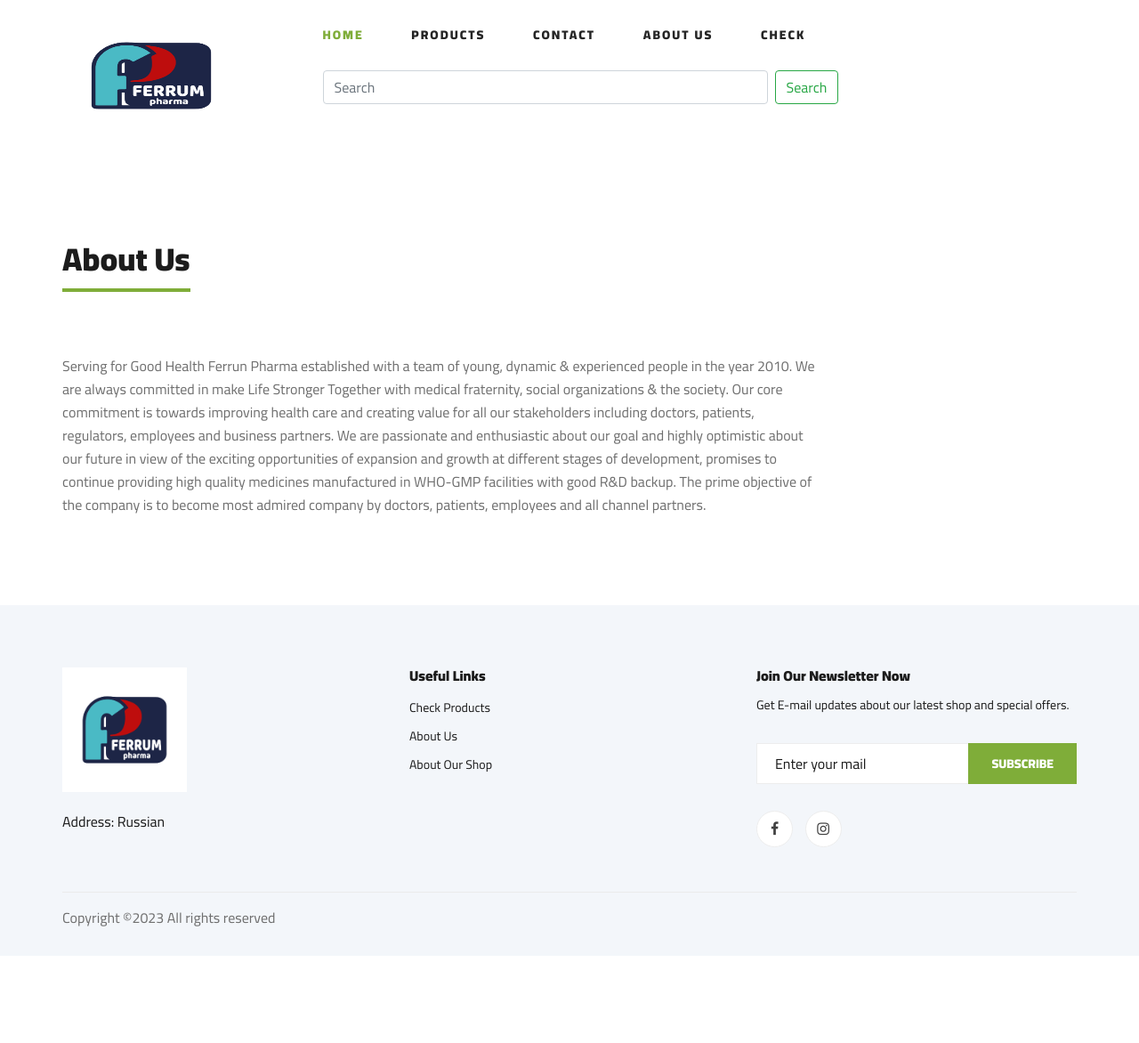
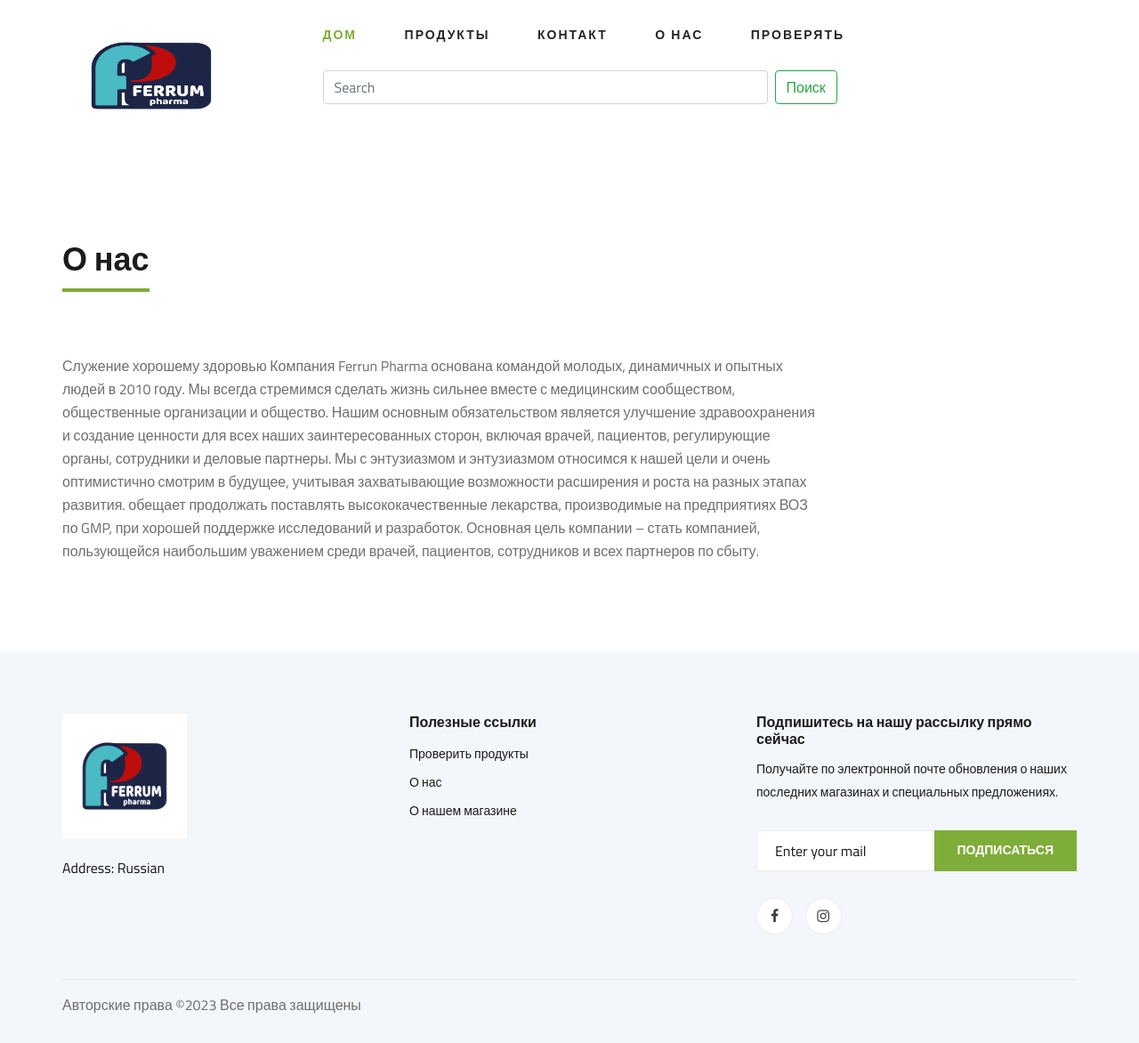
Before and after one commit to tomas2310328/pharma-rose, a Django app: page /about-us/ in a window 1280 px wide. Shown: the whole page at 89% size. Before the commit the page ends 1041 px from the top, so only its background shows below. Run offline with Django 3.2, Linux system fonts and the light colour scheme; some libraries are stand-ins or nearby versions; some web fonts are replaced.

Commit message:
Add russian lang

```diff
--- a/products/templates/products/product_list.html
+++ b/products/templates/products/product_list.html
@@ -10,7 +10,7 @@
             <div class="col-lg-9 col-md-7">
                 <div class="product__discount">
                     <div class="section-title product__discount__title">
-                        <h2>Products</h2>
+                        <h2>Продукты</h2>
                     </div>
                     <div class="row">
                       {% for product in object_list %}
@@ -41,7 +41,7 @@
                         </div>
                       {% empty %}
                       <div class="post-content text-center">
-                        <p>Sorry, No there any Products Yet!</p>
+                        <p>К сожалению, товаров пока нет!</p>
                       </div>
                     {% endfor %}
                     </div>
--- a/products/templates/products/search.html
+++ b/products/templates/products/search.html
@@ -1,6 +1,6 @@
 {% extends "base.html" %}
 
-{% block title %}Ferrun Pharma | Products{% endblock %}
+{% block title %}Ferrun Pharma | Продукты{% endblock %}
 
 {% block content %}
 
@@ -10,7 +10,7 @@
             <div class="col-lg-9 col-md-7">
                 <div class="product__discount">
                     <div class="section-title product__discount__title">
-                        <h2>Products</h2>
+                        <h2>Продукты</h2>
                     </div>
                     <div class="row">
                         {% for product in object_list %}
@@ -43,7 +43,7 @@
                         {% empty %}
                         <div class="container">
                             <div class="post-content text-center">
-                                <p>No Products</p>
+                                <p>Нет продуктов!</p>
                             </div>
                         </div>
                         {% endfor %}
--- a/templates/about.html
+++ b/templates/about.html
@@ -1,5 +1,5 @@
 {% extends "base.html" %}
-{% block title %}Ferrun Pharma | About-US{% endblock %}
+{% block title %}Ferrun Pharma | О нас{% endblock %}
 
 
 {% block content %}
@@ -9,7 +9,7 @@
         <div class="row">
             <div class="col-12">
                 <div class="section-title product__discount__title">
-                    <h2 style="margin-bottom: 20px; margin-top: 50px;">About Us</h2>
+                    <h2 style="margin-bottom: 20px; margin-top: 50px;">О нас</h2>
                 </div>
             </div>
         </div>
@@ -25,11 +25,11 @@
 
             <div class="col-12 col-lg-9">
                 <div class="about--us--content mb-80">
-                    <p style="margin-bottom: 100px;">Serving for Good Health
-                      Ferrun Pharma established with a team of young, dynamic & experienced people in the year 2010. We are always committed in make Life Stronger Together with medical fraternity,
-                      social organizations & the society. Our core commitment is towards improving health care and creating value for all our stakeholders including doctors, patients,
-                      regulators, employees and business partners. We are passionate and enthusiastic about our goal and highly optimistic about our future in view of the exciting opportunities of expansion and growth at different stages of development,
-                      promises to continue providing high quality medicines manufactured in WHO-GMP facilities with good R&D backup. The prime objective of the company is to become most admired company by doctors, patients, employees and all channel partners.</p>
+                    <p style="margin-bottom: 100px;">Служение хорошему здоровью
+                        Компания Ferrun Pharma основана командой молодых, динамичных и опытных людей в 2010 году. Мы всегда стремимся сделать жизнь сильнее вместе с медицинским сообществом,
+                        общественные организации и общество. Нашим основным обязательством является улучшение здравоохранения и создание ценности для всех наших заинтересованных сторон, включая врачей, пациентов,
+                        регулирующие органы, сотрудники и деловые партнеры. Мы с энтузиазмом и энтузиазмом относимся к нашей цели и очень оптимистично смотрим в будущее, учитывая захватывающие возможности расширения и роста на разных этапах развития.
+                        обещает продолжать поставлять высококачественные лекарства, производимые на предприятиях ВОЗ по GMP, при хорошей поддержке исследований и разработок. Основная цель компании – стать компанией, пользующейся наибольшим уважением среди врачей, пациентов, сотрудников и всех партнеров по сбыту.</p>
                 </div>
             </div>
         </div>
--- a/templates/base/footer.html
+++ b/templates/base/footer.html
@@ -67,21 +67,21 @@
             </div>
             <div class="col-lg-4 col-md-6 col-sm-6 offset-lg-1">
                 <div class="footer__widget">
-                    <h6>Useful Links</h6>
+                    <h6>Полезные ссылки</h6>
                     <ul>
-                        <li><a href="{% url 'check:check_serial' %}">Check Products</a></li>
-                        <li><a href="{% url 'about' %}">About Us</a></li>
-                        <li><a href="{% url 'products:product_list' %}">About Our Shop</a></li>
+                        <li><a href="{% url 'check:check_serial' %}">Проверить продукты</a></li>
+                        <li><a href="{% url 'about' %}">О нас</a></li>
+                        <li><a href="{% url 'products:product_list' %}">О нашем магазине</a></li>
                     </ul>
                 </div>
             </div>
             <div class="col-lg-4 col-md-12">
                 <div class="footer__widget">
-                    <h6>Join Our Newsletter Now</h6>
-                    <p>Get E-mail updates about our latest shop and special offers.</p>
+                    <h6>Подпишитесь на нашу рассылку прямо сейчас</h6>
+                    <p>Получайте по электронной почте обновления о наших последних магазинах и специальных предложениях.</p>
                     <form action="#">
                         <input type="text" placeholder="Enter your mail">
-                        <button type="submit" class="site-btn">Subscribe</button>
+                        <button type="submit" class="site-btn">Подписаться</button>
                     </form>
                     <div class="footer__widget__social">
                         <a target="_blank" href="https://www.facebook.com/Pharma_Rose-100403287998362/"><i class="fa fa-facebook"></i></a>
@@ -94,7 +94,7 @@
             <div class="col-lg-12">
                 <div class="footer__copyright">
                     <div class="footer__copyright__text"><p><!-- Link back to Colorlib can't be removed. Template is licensed under CC BY 3.0. -->
-                    Copyright &copy;<script>document.write(new Date().getFullYear());</script> All rights reserved </p></div>
+                    Авторские права &copy;<script>document.write(new Date().getFullYear());</script> Все права защищены </p></div>
                     <!-- <div class="footer__copyright__payment"><img src="img/payment-item.png" alt=""></div> -->
                 </div>
             </div>
--- a/templates/base/navbar2.html
+++ b/templates/base/navbar2.html
@@ -13,11 +13,11 @@
             <div class="col-lg-8">
                 <nav class="header__menu">
                     <ul>
-                        <li class="active"><a href="{% url 'home' %}">Home</a></li>
-                        <li><a href="{% url 'products:product_list' %}">Products</a></li>
-                        <li><a href="{% url 'contact:contact' %}">Contact</a></li>
-                        <li><a href="{% url 'about' %}">About Us</a></li>
-                        <li><a href="{% url 'check:check_serial' %}">Check</a></li>
+                        <li class="active"><a href="{% url 'home' %}">ДОМ</a></li>
+                        <li><a href="{% url 'products:product_list' %}">ПРОДУКТЫ</a></li>
+                        <li><a href="{% url 'contact:contact' %}">КОНТАКТ</a></li>
+                        <li><a href="{% url 'about' %}">О НАС</a></li>
+                        <li><a href="{% url 'check:check_serial' %}">ПРОВЕРЯТЬ</a></li>
                     </ul>
                 </nav>
 
@@ -25,7 +25,7 @@
                     value="{{request.GET.search}}">
                     <input class="form-control mr-sm-2" style="width: 500px;" name="search"
                         value="{{request.GET.search}}" type="search" placeholder="Search" aria-label="Search">
-                    <button class="btn btn-outline-success my-2 my-sm-0" type="submit">Search</button>
+                    <button class="btn btn-outline-success my-2 my-sm-0" type="submit">Поиск</button>
                 </form>
             </div>
 </header>
--- a/templates/home2.html
+++ b/templates/home2.html
@@ -115,7 +115,7 @@
         <div class="row">
             <div class="col-lg-12">
                 <div class="section-title">
-                    <h2>Categories</h2>
+                    <h2>Категории</h2>
                 </div>
             </div>
         </div>
```
Also changed, not shown: check/templates/check/check_code.html (+5 -5 lines).
